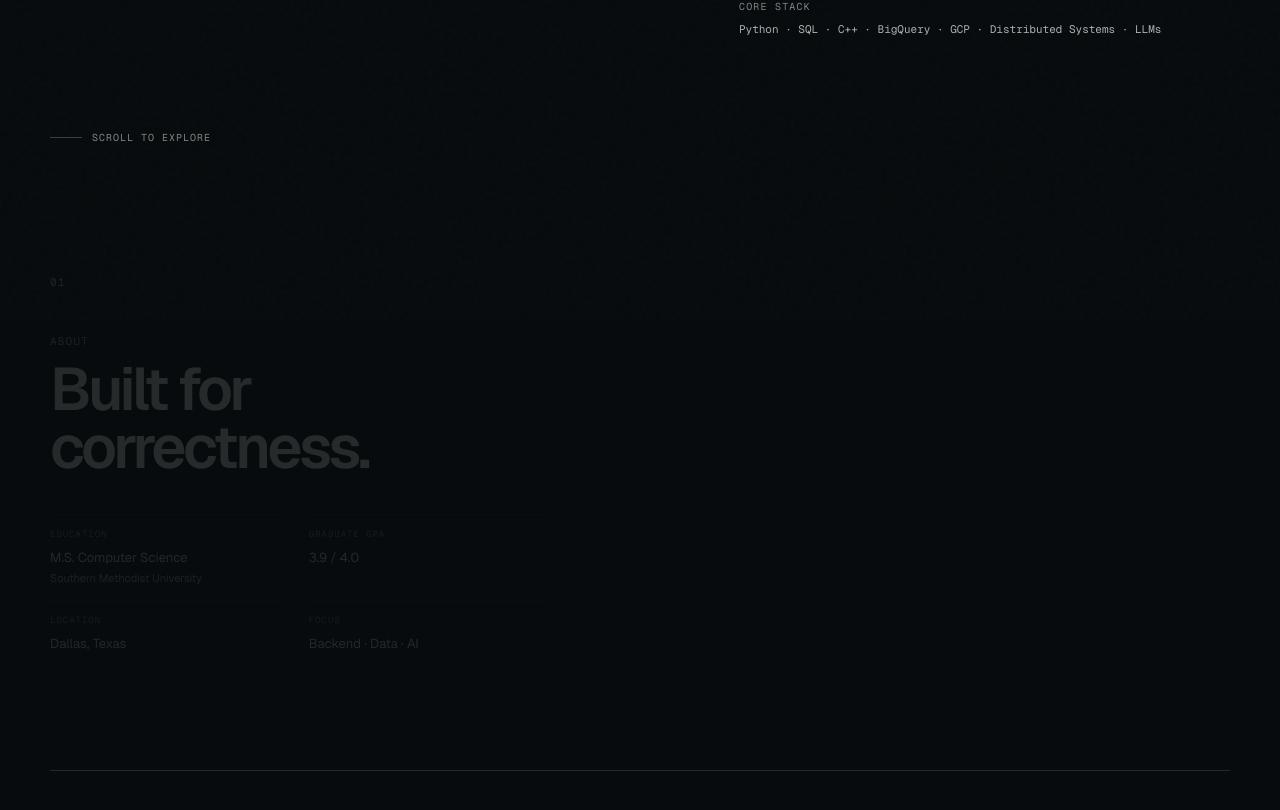
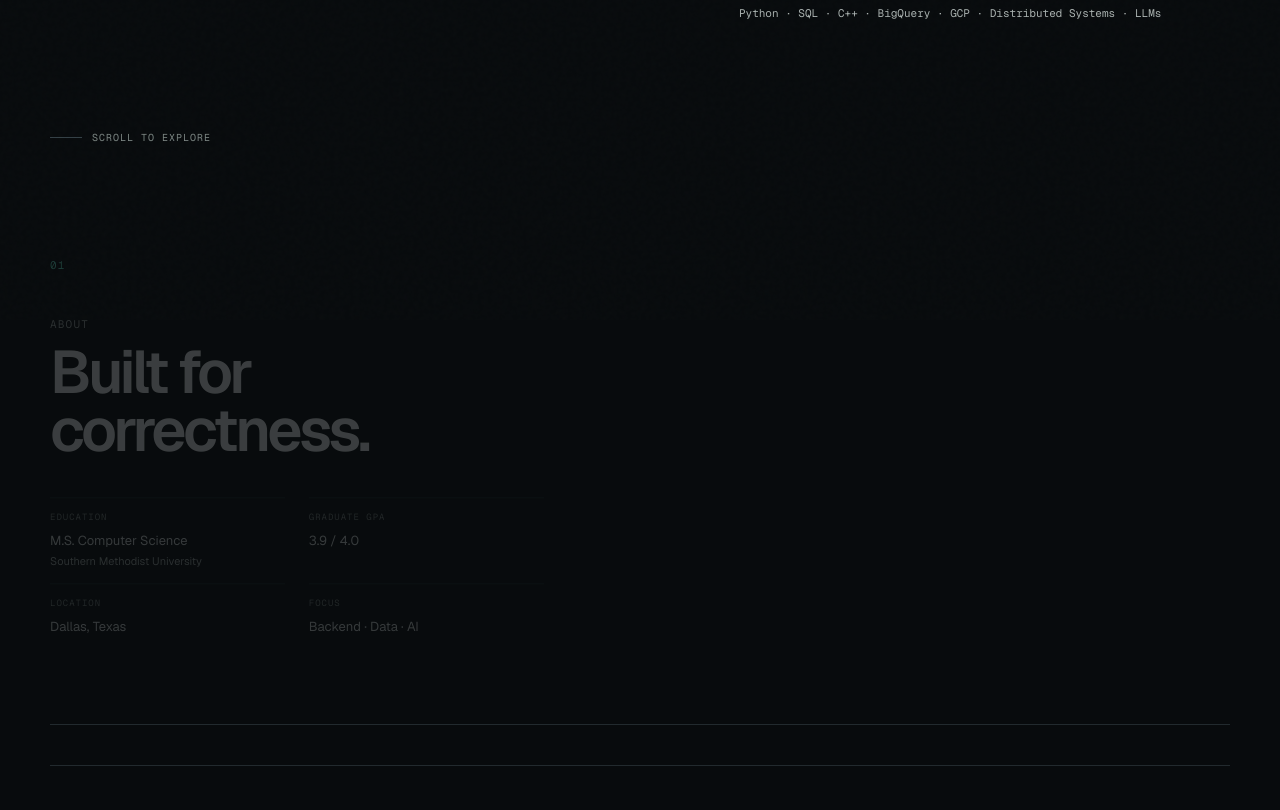
Before and after one commit to aakhya2511/Aakhya-engineering-portfolio, a Next.js app: page / in a window 1280 px wide. Shown: the part 480-1290 px from the top of the page. Built offline with nearby package versions, Linux system fonts and the light colour scheme.

Commit message:
Refine portfolio hero and spacing

```diff
--- a/src/app/globals.css
+++ b/src/app/globals.css
@@ -67,8 +67,8 @@ a:focus-visible, summary:focus-visible { outline: 2px solid var(--accent); outli
 .scroll-cue { position: absolute; bottom: 32px; left: 0; color: var(--faint); font: 10px var(--font-geist-mono); text-transform: uppercase; letter-spacing: .1em; display: flex; align-items: center; gap: 10px; }
 .scroll-cue span { width: 32px; height: 1px; background: var(--line-strong); }
 
-.section { padding-top: 88px; scroll-margin-top: 64px; }
-.section-heading { display: grid; grid-template-columns: 16.6% 1fr; padding-bottom: 42px; border-bottom: 1px solid var(--line); }
+.section { padding-top: 72px; scroll-margin-top: 64px; }
+.section-heading { display: grid; grid-template-columns: 16.6% 1fr; padding-bottom: 32px; border-bottom: 1px solid var(--line); }
 .section-index { color: var(--accent); }
 .section-heading .eyebrow { margin: 0 0 12px; }
 .section-heading h2 { margin: 0; font-size: clamp(36px, 4.8vw, 64px); line-height: 1; letter-spacing: -.052em; font-weight: 510; }
@@ -81,11 +81,11 @@ a:focus-visible, summary:focus-visible { outline: 2px solid var(--accent); outli
 .about-facts dt { margin-bottom: 8px; color: var(--faint); font: 9px var(--font-geist-mono); text-transform: uppercase; letter-spacing: .11em; }
 .about-facts dd { margin: 0; color: #d6dddb; font-size: 13px; line-height: 1.5; }
 .about-facts dd span { color: var(--muted); font-size: 11px; }
-.about-copy { margin-top: 78px; display: grid; gap: 18px; }
+.about-copy { margin-top: 48px; display: grid; gap: 18px; }
 .about-copy p { margin: 0; font-size: clamp(18px, 1.65vw, 23px); line-height: 1.48; letter-spacing: -.02em; color: #b5bebb; }
 .about-copy p:first-child { color: #e0e5e3; }
 .about-copy em { color: var(--accent); font-style: normal; }
-.metrics { margin-top: 60px; display: grid; grid-template-columns: repeat(4, 1fr); border-block: 1px solid var(--line); }
+.metrics { margin-top: 40px; display: grid; grid-template-columns: repeat(4, 1fr); border-block: 1px solid var(--line); }
 .metric { min-height: 145px; padding: 26px 22px; border-right: 1px solid var(--line); display: flex; flex-direction: column; justify-content: space-between; }
 .metric:first-child { padding-left: 0; }
 .metric:last-child { border-right: 0; }
@@ -213,8 +213,8 @@ a:focus-visible, summary:focus-visible { outline: 2px solid var(--accent); outli
 .architecture--compact .connector-horizontal { display: none; }
 .architecture--compact .connector-vertical { display: block !important; width: 100%; height: 100%; }
 
-.project-features { display: grid; gap: 72px; margin-top: 48px; }
-.project-feature { display: grid; grid-template-columns: .78fr 1.22fr; gap: 48px; align-items: center; }
+.project-features { display: grid; gap: 56px; margin-top: 48px; }
+.project-feature { display: grid; grid-template-columns: .78fr 1.22fr; gap: 40px; align-items: center; }
 .project-feature--rivetdb { grid-template-columns: .7fr 1.3fr; }
 .project-feature--cinemapulse { grid-template-columns: 1fr 1fr; }
 .project-feature--automated-claim-verification { grid-template-columns: 1.05fr .95fr; }
@@ -234,7 +234,7 @@ a:focus-visible, summary:focus-visible { outline: 2px solid var(--accent); outli
 .project-evidence > div { flex: 1; padding: 13px; border: 1px solid var(--line); display: grid; gap: 4px; }
 .project-evidence strong { font: 500 24px var(--font-geist-mono); }
 .project-evidence span { color: var(--faint); font-size: 10px; }
-.more-work { margin-top: 82px; padding-top: 40px; border-top: 1px solid var(--line); }
+.more-work { margin-top: 60px; padding-top: 40px; border-top: 1px solid var(--line); }
 .more-work-heading .eyebrow { margin: 0 0 10px; }
 .more-work-heading h3 { margin: 0 0 30px; font-size: 29px; letter-spacing: -.035em; font-weight: 520; }
 .more-grid { display: grid; grid-template-columns: repeat(3, 1fr); border-top: 1px solid var(--line); border-left: 1px solid var(--line); }
@@ -245,7 +245,7 @@ a:focus-visible, summary:focus-visible { outline: 2px solid var(--accent); outli
 .project-card .tech-list { margin-top: auto; padding-top: 18px; }
 .card-links { display: flex; justify-content: space-between; margin-top: 20px; padding-top: 14px; border-top: 1px solid var(--line); }
 .card-links a { font-size: 12px; display: flex; align-items: center; gap: 7px; }
-.additional-work { margin-top: 52px; }
+.additional-work { margin-top: 40px; }
 .additional-work-heading { display: flex; align-items: end; justify-content: space-between; gap: 26px; padding-bottom: 18px; border-bottom: 1px solid var(--line); }
 .additional-work-heading .eyebrow { margin: 0; }
 .additional-work-heading h3 { margin: 0; font-size: 22px; letter-spacing: -.03em; font-weight: 510; }
@@ -255,7 +255,7 @@ a:focus-visible, summary:focus-visible { outline: 2px solid var(--accent); outli
 .additional-project > p { margin: 0; color: var(--muted); font-size: 13px; line-height: 1.55; }
 .additional-project .card-links { margin: 0; padding: 0; border: 0; justify-content: flex-end; gap: 20px; }
 
-.education-list { margin-top: 40px; }
+.education-list { margin-top: 32px; }
 .education-entry { display: grid; grid-template-columns: 22% 1fr auto; gap: 24px; padding: 30px 0; border-top: 1px solid var(--line); }
 .education-entry:last-child { border-bottom: 1px solid var(--line); }
 .education-year { color: var(--faint); font: 11px/1.6 var(--font-geist-mono); }
@@ -270,13 +270,13 @@ a:focus-visible, summary:focus-visible { outline: 2px solid var(--accent); outli
 .coursework { grid-column: 2 / 4; padding-top: 20px; border-top: 1px solid var(--line); }
 .coursework p { max-width: 800px; color: var(--muted); font: 12px/1.75 var(--font-geist-mono); }
 .education-entry--quiet { opacity: .72; }
-.skills-grid { margin-top: 40px; display: grid; grid-template-columns: repeat(5, 1fr); border-top: 1px solid var(--line); border-left: 1px solid var(--line); }
+.skills-grid { margin-top: 32px; display: grid; grid-template-columns: repeat(5, 1fr); border-top: 1px solid var(--line); border-left: 1px solid var(--line); }
 .skill-group { padding: 20px; border-right: 1px solid var(--line); border-bottom: 1px solid var(--line); }
 .skill-group h3 { min-height: 32px; margin: 0 0 18px; font: 500 12px/1.4 var(--font-geist-mono); color: var(--accent); }
 .skill-group ul { list-style: none; padding: 0; margin: 0; display: grid; gap: 9px; }
 .skill-group li { color: #abb4b1; font-size: 13px; }
 
-.contact { margin-top: 88px; padding-block: 52px 58px; border-block: 1px solid var(--line); display: grid; grid-template-columns: 16.6% 1fr; scroll-margin-top: 64px; }
+.contact { margin-top: 64px; padding-block: 52px 58px; border-block: 1px solid var(--line); display: grid; grid-template-columns: 16.6% 1fr; scroll-margin-top: 64px; }
 .contact-index { color: var(--accent); }
 .contact-copy h2 { margin: 0; font-size: clamp(50px, 7vw, 92px); line-height: .92; letter-spacing: -.063em; font-weight: 520; }
 .contact-copy h2 span { color: var(--muted); }
@@ -297,27 +297,27 @@ a:focus-visible, summary:focus-visible { outline: 2px solid var(--accent); outli
 .project-hero h1 { max-width: 1000px; margin: 16px 0 24px; font-size: clamp(50px, 7.4vw, 92px); line-height: .94; letter-spacing: -.064em; font-weight: 520; }
 .project-hero > p:not(.eyebrow) { max-width: 760px; margin: 0; color: #aeb7b4; font-size: 20px; line-height: 1.5; }
 .project-hero .button { margin-top: 20px; }
-.project-overview, .project-detail-grid, .validation-section { padding: 58px 0; border-bottom: 1px solid var(--line); display: grid; grid-template-columns: 33% 1fr; gap: 38px; }
+.project-overview, .project-detail-grid, .validation-section { padding: 48px 0; border-bottom: 1px solid var(--line); display: grid; grid-template-columns: 33% 1fr; gap: 38px; }
 .project-page h2 { margin: 9px 0 0; font-size: 28px; font-weight: 520; letter-spacing: -.04em; }
 .detail-number { color: var(--accent); }
 .project-overview > p, .project-detail-grid > p { margin: 0; font-size: 22px; line-height: 1.45; letter-spacing: -.025em; color: #b5bfbc; }
-.project-architecture-detail { padding: 58px 0; border-bottom: 1px solid var(--line); }
+.project-architecture-detail { padding: 48px 0; border-bottom: 1px solid var(--line); }
 .detail-heading { margin-bottom: 32px; }
 .project-architecture-detail .architecture { width: 100%; padding: 25px; }
 .project-columns { display: grid; grid-template-columns: 1fr 1fr; border-bottom: 1px solid var(--line); }
-.project-columns section { padding: 58px 40px 58px 0; }
+.project-columns section { padding: 48px 40px 48px 0; }
 .project-columns section + section { padding-left: 40px; border-left: 1px solid var(--line); }
 .project-columns ul, .validation-section ul { list-style: none; padding: 0; margin: 26px 0 0; display: grid; gap: 13px; }
 .project-columns li, .validation-section li { color: var(--muted); line-height: 1.55; padding-left: 20px; position: relative; }
 .project-columns li::before, .validation-section li::before { content: ""; position: absolute; width: 5px; height: 5px; left: 0; top: .6em; background: var(--accent); }
 .validation-section ul { margin: 0; grid-template-columns: 1fr 1fr; }
-.detail-evidence { padding: 58px 0; border-bottom: 1px solid var(--line); }
+.detail-evidence { padding: 48px 0; border-bottom: 1px solid var(--line); }
 .detail-evidence > div { display: flex; flex-wrap: wrap; margin-top: 30px; }
 .detail-evidence p { min-width: 240px; margin: 0; padding: 20px; border: 1px solid var(--line); display: grid; gap: 7px; }
 .detail-evidence strong { font: 500 37px var(--font-geist-mono); }
 .detail-evidence p span { color: var(--muted); font-size: 12px; }
 .detail-evidence .detail-evidence-note { margin: 14px 0 0; color: var(--faint); font: 10px/1.5 var(--font-geist-mono); text-transform: uppercase; letter-spacing: .06em; }
-.project-technologies { padding: 58px 0; border-bottom: 1px solid var(--line); }
+.project-technologies { padding: 48px 0; border-bottom: 1px solid var(--line); }
 .next-project { padding: 48px 0 18px; }
 .next-project a { display: grid; grid-template-columns: 1fr auto; align-items: center; font-size: clamp(32px, 4.5vw, 52px); letter-spacing: -.05em; }
 .next-project span { grid-column: 1 / 3; font: 10px var(--font-geist-mono); color: var(--muted); text-transform: uppercase; letter-spacing: .1em; margin-bottom: 15px; }
--- a/src/components/sections/Hero.tsx
+++ b/src/components/sections/Hero.tsx
@@ -8,11 +8,10 @@ export function Hero() {
       <div className="hero-grid" aria-hidden="true" />
       <div className="hero-layout">
         <div className="hero-identity">
-          <p className="eyebrow"><span className="status-dot" /> Software Engineer</p>
+          <p className="eyebrow"><span className="status-dot" /> Software Engineering · Data Systems · Applied AI</p>
           <h1 id="hero-title">Aakhya<br />Chaudhary</h1>
         </div>
         <div className="hero-copy">
-          <p className="hero-focus">Backend · Data Systems · Applied AI</p>
           <p className="hero-statement">I build reliable data systems and <span>intelligent software.</span></p>
           <p className="hero-support">Computer Science engineer with experience across enterprise data engineering, backend systems, distributed systems, and applied AI.</p>
           <div className="hero-actions">
```
